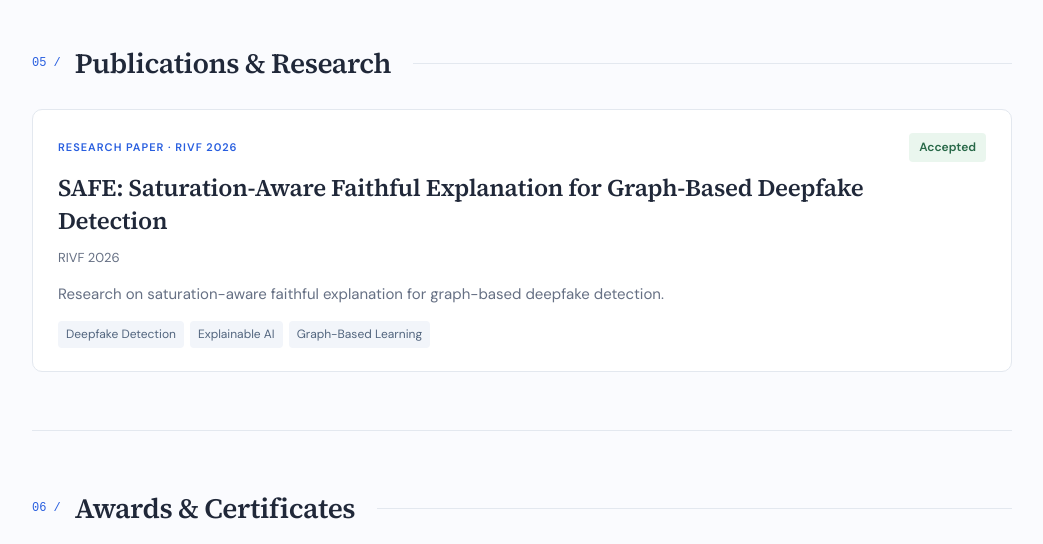
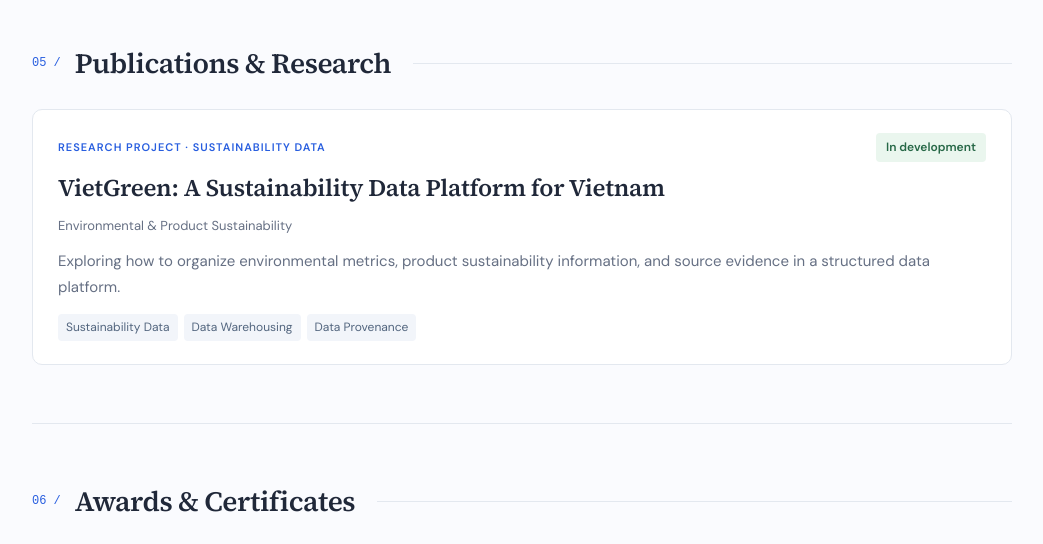
Before and after one commit to trungbac11/trungbac11.github.io, a plain HTML site: page index.html in a window 1280 px wide. Shown: the part 3780-4324 px from the top of the page, without its empty margins (118-1161 px from the left). Drawn offline with Linux system fonts and the light colour scheme; no server answers.

Commit message:
Update research section with VietGreen project

```diff
--- a/index.html
+++ b/index.html
@@ -115,11 +115,11 @@ a.btn[href="#resume"]:hover,#resume .btn:hover,#cv-dialog .btn:hover{transform:n
 <section id="research" class="section">
   <div class="section-head"><span class="num">05 /</span><h2>Publications &amp; Research</h2></div>
   <article class="research-paper">
-    <div class="research-paper-top"><span class="research-label">Research paper · RIVF 2026</span><span class="research-status">Accepted</span></div>
-    <h3>SAFE: Saturation-Aware Faithful Explanation for Graph-Based Deepfake Detection</h3>
-    <p class="research-venue">RIVF 2026</p>
-    <p class="research-summary">Research on saturation-aware faithful explanation for graph-based deepfake detection.</p>
-    <div class="tags"><span class="tag">Deepfake Detection</span><span class="tag">Explainable AI</span><span class="tag">Graph-Based Learning</span></div>
+    <div class="research-paper-top"><span class="research-label">Research project · Sustainability data</span><span class="research-status">In development</span></div>
+    <h3>VietGreen: A Sustainability Data Platform for Vietnam</h3>
+    <p class="research-venue">Environmental &amp; Product Sustainability</p>
+    <p class="research-summary">Exploring how to organize environmental metrics, product sustainability information, and source evidence in a structured data platform.</p>
+    <div class="tags"><span class="tag">Sustainability Data</span><span class="tag">Data Warehousing</span><span class="tag">Data Provenance</span></div>
   </article>
 </section>
 
```
